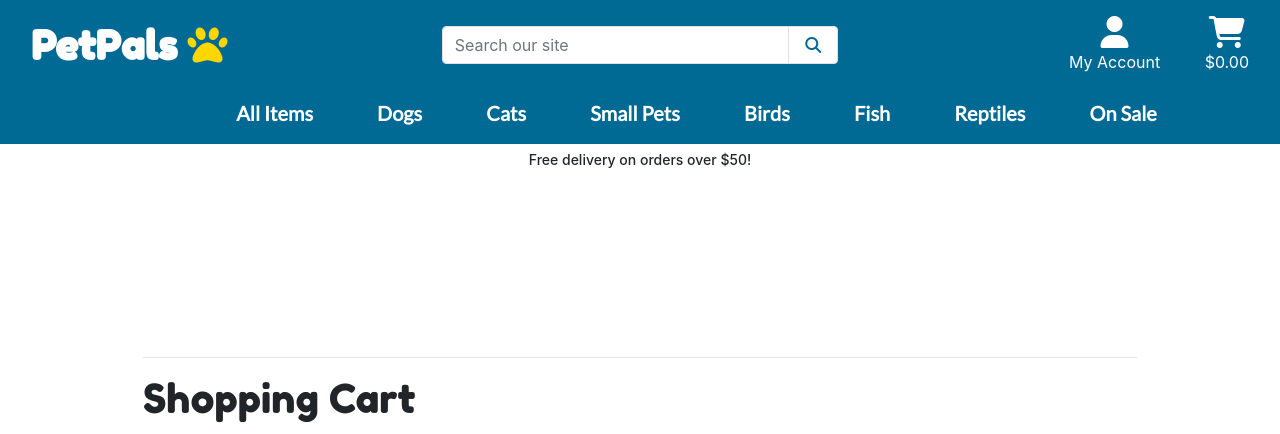
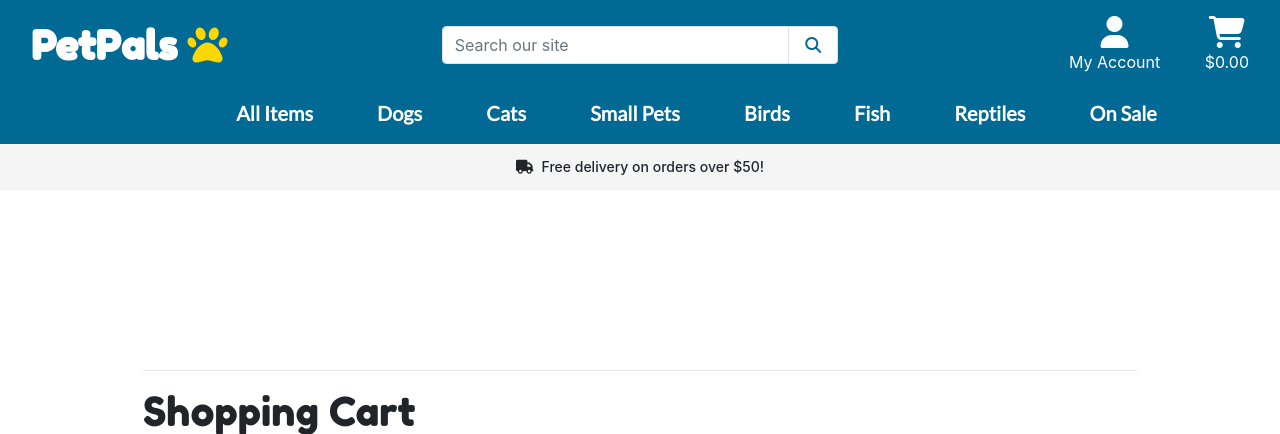
Before and after one commit to Code-Institute-Submissions/MAN95-dev-PetPals_NovResub, a Django app: page /cart/ in a window 1280 px wide. Shown: the top 434 px of the page. Run offline with Django 3.2, Linux system fonts and the light colour scheme; parts of the project's set-up code (start-up, migrations or seed data) failed here and were passed over; some libraries are stand-ins or nearby versions.

Commit message:
Update delivey banner coolor and add truck icon

```diff
--- a/static/css/base.css
+++ b/static/css/base.css
@@ -94,8 +94,13 @@ footer a:hover {
 
 /* -------------------------------- Styling for home page */
 
-.shipping-font {
+.delivery-font {
     font-size: 14px;
+    margin: 10px;
+}
+
+#delivery-banner {
+    background-color: #F5F5F5;
 }
 
 .home-carousel-item {
--- a/templates/base.html
+++ b/templates/base.html
@@ -108,7 +108,7 @@
           </div>
           <div id="delivery-banner" class="row text-center">
               <div class="col text-black">
-                  <h4 class="shipping-font my-2">Free delivery on orders over ${{ free_delivery_threshold }}!</h4>
+                  <h4 class="delivery-font my-2"><i class="fas fa-truck mr-2 mt-2 mb-2"></i>Free delivery on orders over ${{ free_delivery_threshold }}!</h4>
               </div>
         </div>
     </header>
```
